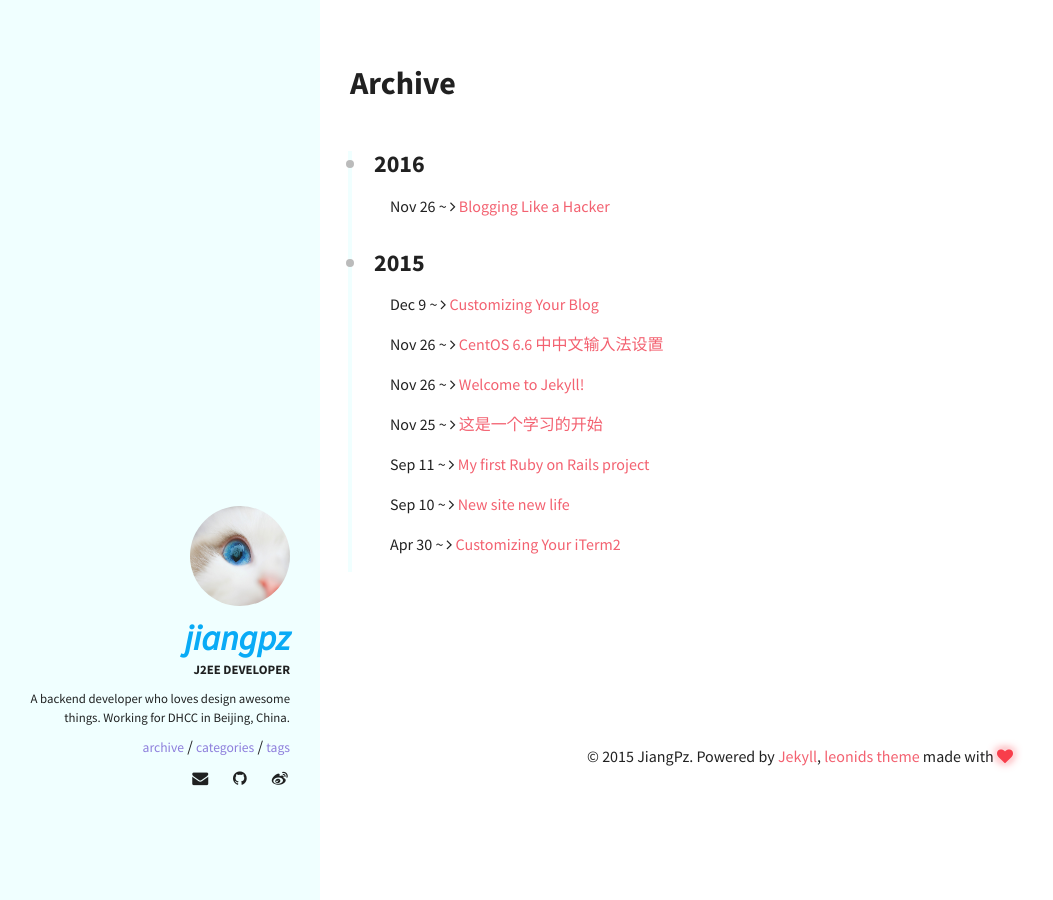
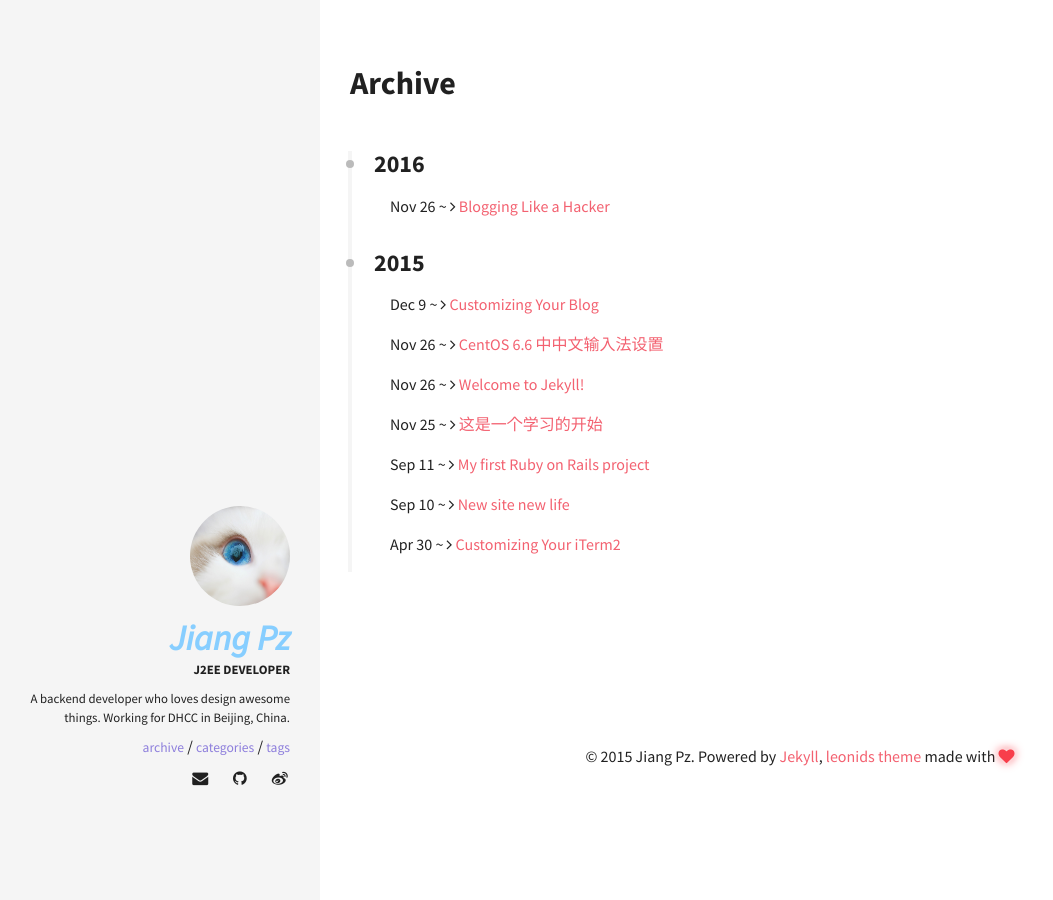
Before and after one commit to jiangpz/jiangpz.github.io, a Jekyll site: the page built from archive.html, in a window 1280 px wide. Shown: the whole page, without its empty margins (0-1053 px from the left). Built offline with Jekyll 4.4.1, drawn with Linux system fonts in a browser that asks for light colours.

Commit message:
1. 设置sidebar背景色 2. 设置auther name的颜色和不转换小写

```diff
--- a/_config.yml
+++ b/_config.yml
@@ -31,7 +31,7 @@ kramdown:
 ####################################
 #
 owner:
-  name: JiangPz
+  name: "Jiang Pz"
   avatar: avatar.jpg
   job: "J2EE Developer"
   bio: "A backend developer who loves design awesome things. Working for DHCC in Beijing, China."
--- a/_sass/components/_syntax-highlighting.scss
+++ b/_sass/components/_syntax-highlighting.scss
@@ -9,19 +9,11 @@ pre, code {
   font-size: ($font-size-base - 2);
 }
 code {
-  background: #333;
-  color: #fff;
-  border-radius: 5px;
-  box-shadow: inset 0 1px 10px rgba(0,0,0,.3),
-    0 1px 0 rgba(255,255,255,.1),
-    0 -1px 0 rgba(0,0,0,.5);
-}
-/*code {
   background: #f5f5f5;
   word-break: break-all;
   white-space: normal;
   border-radius: 0;
-}*/
+}
 pre { // only apply for code blocks
   overflow: auto;
   display: block;
--- a/_sass/components/_variables.scss
+++ b/_sass/components/_variables.scss
@@ -62,7 +62,7 @@ $hr-border-width:             $border-width;
 //
 
 $text-color:       rgba(0, 0, 0, 0.87) !default;
-$background-color: #F0FFFF;
+$background-color: #f5f5f5;
 
 $white:            #fff;
 $primary:          #F36170;
@@ -71,6 +71,7 @@ $success:          #65e892;
 $danger:           #f83e4b;
 $warning:          #F5A623;
 $info:             #09ABF6;
+$author-name:      #87CEFF;
 
 // Tables
 $table-border-color: #d0d0d0 !default;
--- a/_sass/pages/_layout.scss
+++ b/_sass/pages/_layout.scss
@@ -28,10 +28,10 @@
   }
   .author_name {
     display: block;
-    color: $info;
+    color: $author-name;
     font-size: 2.2em;
     font-weight: 700;
-    text-transform: lowercase;
+    //text-transform: lowercase;
     font-style: italic;
   }
   .author_job {
```
